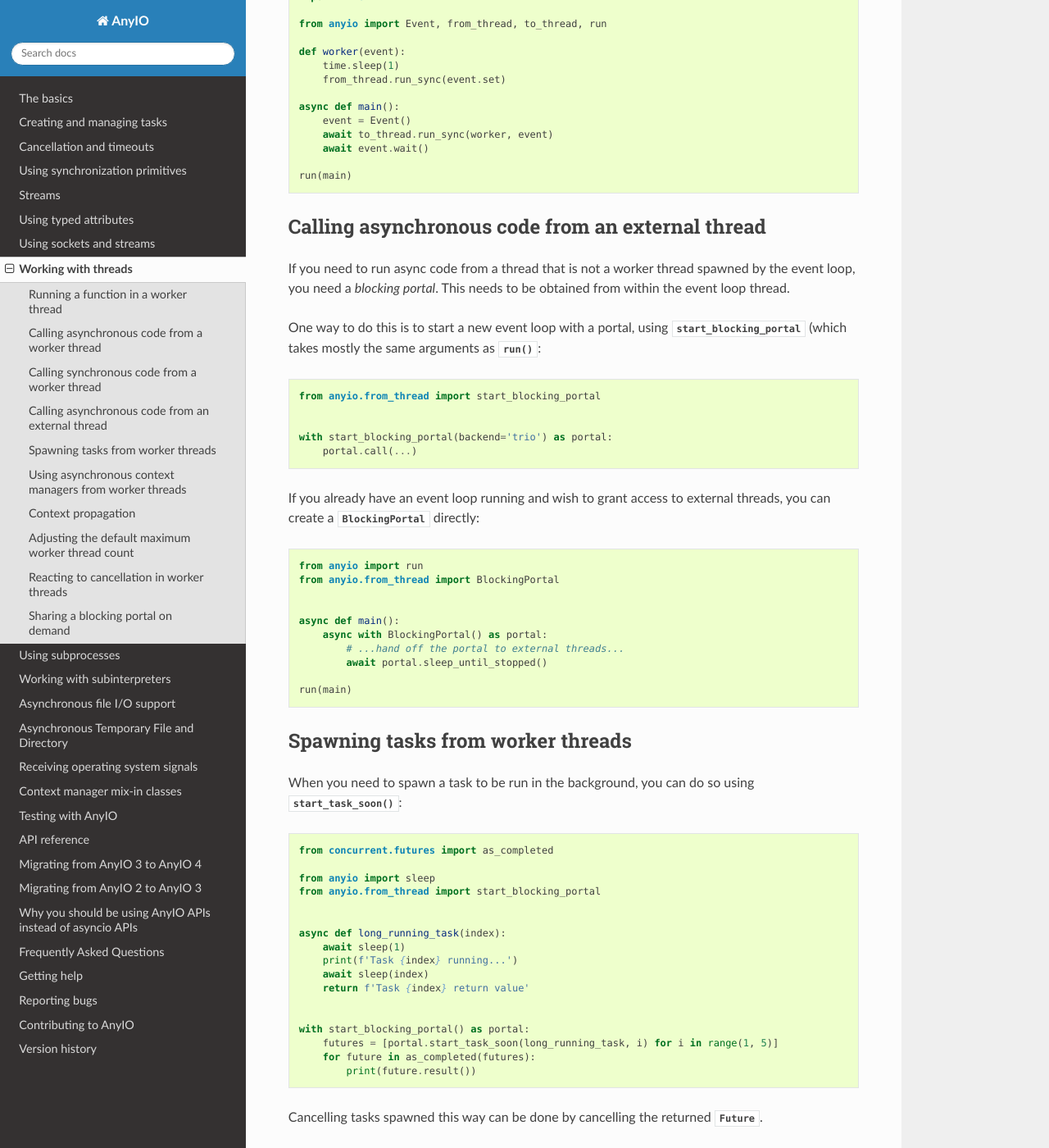
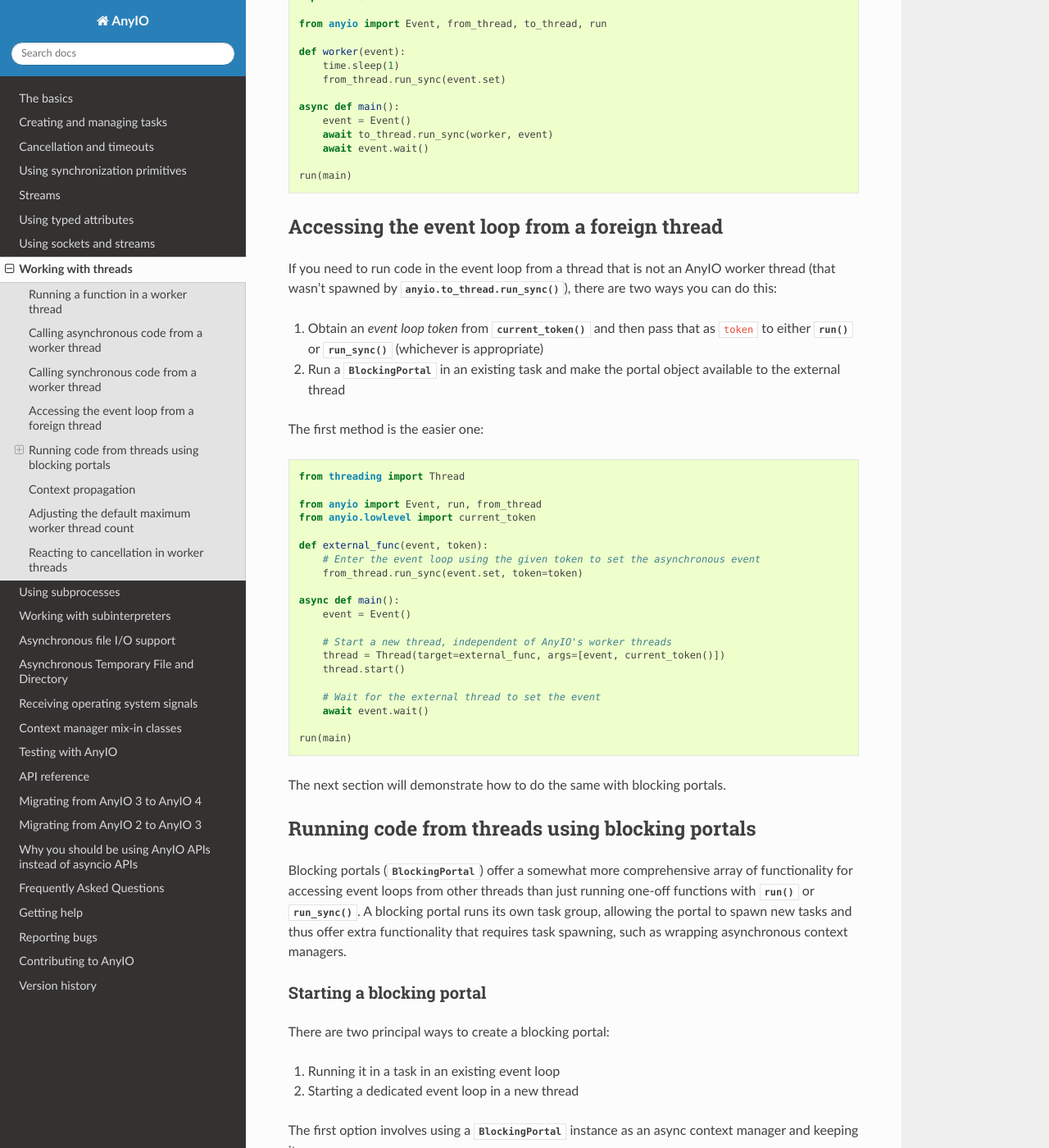
Before and after one commit to agronholm/anyio, a Sphinx documentation site: the page built from docs/threads.rst, in a window 1280 px wide and 1400 px high, scrolled down 1426 px. Shown: the whole window at 82% size. Built offline with Sphinx 7.4.7 and the Read the Docs theme 3.1.0, drawn with Linux system fonts in a browser that asks for light colours; the version number could not be read and is left out; some of the changed text lies outside the part shown.

Commit message:
Added support for using tokens to enter the event loop from foreign threads (#973)
Closes #256.

```diff
--- a/docs/api.rst
+++ b/docs/api.rst
@@ -213,8 +213,10 @@ Low level operations
 .. autofunction:: anyio.lowlevel.checkpoint
 .. autofunction:: anyio.lowlevel.checkpoint_if_cancelled
 .. autofunction:: anyio.lowlevel.cancel_shielded_checkpoint
+.. autofunction:: anyio.lowlevel.current_token
 
 .. autoclass:: anyio.lowlevel.RunVar
+.. autoclass:: anyio.lowlevel.EventLoopToken
 
 Testing and debugging
 ---------------------
@@ -237,5 +239,7 @@ Exceptions
 .. autoexception:: anyio.DelimiterNotFound
 .. autoexception:: anyio.EndOfStream
 .. autoexception:: anyio.IncompleteRead
+.. autoexception:: anyio.NoEventLoopError
+.. autoexception:: anyio.RunFinishedError
 .. autoexception:: anyio.TypedAttributeLookupError
 .. autoexception:: anyio.WouldBlock
--- a/docs/threads.rst
+++ b/docs/threads.rst
@@ -74,42 +74,107 @@ to be called inside the event loop thread using :func:`~from_thread.run_sync`::
 
     run(main)
 
-Calling asynchronous code from an external thread
--------------------------------------------------
+Accessing the event loop from a foreign thread
+----------------------------------------------
 
-If you need to run async code from a thread that is not a worker thread spawned by the
-event loop, you need a *blocking portal*. This needs to be obtained from within the
-event loop thread.
+If you need to run code in the event loop from a thread that is not an AnyIO worker
+thread (that wasn't spawned by :func:`anyio.to_thread.run_sync`), there are two ways you
+can do this:
 
-One way to do this is to start a new event loop with a portal, using
-:class:`~from_thread.start_blocking_portal` (which takes mostly the same arguments as
-:func:`~run`::
+#. Obtain an *event loop token* from :func:`~.lowlevel.current_token` and then pass that
+   as ``token`` to either :func:`~.from_thread.run` or :func:`~.from_thread.run_sync`
+   (whichever is appropriate)
+#. Run a :class:`~.from_thread.BlockingPortal` in an existing task and make the portal
+   object available to the external thread
+
+The first method is the easier one::
+
+    from threading import Thread
+
+    from anyio import Event, run, from_thread
+    from anyio.lowlevel import current_token
+
+    def external_func(event, token):
+        # Enter the event loop using the given token to set the asynchronous event
+        from_thread.run_sync(event.set, token=token)
+
+    async def main():
+        event = Event()
+
+        # Start a new thread, independent of AnyIO's worker threads
+        thread = Thread(target=external_func, args=[event, current_token()])
+        thread.start()
+
+        # Wait for the external thread to set the event
+        await event.wait()
+
+    run(main)
+
+The next section will demonstrate how to do the same with blocking portals.
+
+Running code from threads using blocking portals
+------------------------------------------------
+
+Blocking portals (:class:`~.from_thread.BlockingPortal`) offer a somewhat more
+comprehensive array of functionality for accessing event loops from other threads than
+just running one-off functions with :func:`~.from_thread.run` or
+:func:`~.from_thread.run_sync`. A blocking portal runs its own task group, allowing the
+portal to spawn new tasks and thus offer extra functionality that requires task
+spawning, such as wrapping asynchronous context managers.
+
+Starting a blocking portal
+++++++++++++++++++++++++++
+
+There are two principal ways to create a blocking portal:
+
+#. Running it in a task in an existing event loop
+#. Starting a dedicated event loop in a new thread
+
+The first option involves using a :class:`~.BlockingPortal` instance as an async context
+manager and keeping it open::
+
+    from anyio import to_thread, run
+    from anyio.from_thread import BlockingPortal
+
+
+    async def async_func() -> None:
+        print("This runs on the event loop")
+
+
+    def sync_func_run_in_thread(portal: BlockingPortal) -> None:
+        portal.call(async_func)
+
+
+    async def main():
+        async with BlockingPortal() as portal:
+            # Here the portal stays open until the worker thread has run the function
+            await to_thread.run_sync(sync_func_run_in_thread, portal)
+
+
+    run(main)
+
+The second option using :func:`~.from_thread.start_blocking_portal` to launch a new
+event loop in its own dedicated thread::
 
     from anyio.from_thread import start_blocking_portal
 
 
-    with start_blocking_portal(backend='trio') as portal:
-        portal.call(...)
-
-If you already have an event loop running and wish to grant access to external threads,
-you can create a :class:`~.BlockingPortal` directly::
-
-    from anyio import run
-    from anyio.from_thread import BlockingPortal
+    async def async_func() -> None:
+        print("This runs on the event loop")
 
 
-    async def main():
-        async with BlockingPortal() as portal:
-            # ...hand off the portal to external threads...
-            await portal.sleep_until_stopped()
+    with start_blocking_portal() as portal:
+        portal.call(async_func)
 
-    run(main)
+.. note:: The event loop is shut down as soon as you exit the context manager.
 
-Spawning tasks from worker threads
-----------------------------------
+Spawning tasks
+++++++++++++++
 
-When you need to spawn a task to be run in the background, you can do so using
-:meth:`~.BlockingPortal.start_task_soon`::
+To spawn a task from the blocking portal, you can use
+:meth:`~.BlockingPortal.start_task_soon`. It will return a
+:class:`~concurrent.futures.Future` object that you can wait on to get the result when
+the task finishes::
 
     from concurrent.futures import as_completed
 
@@ -155,8 +220,8 @@ to signal readiness by calling ``task_status.started()``::
         print('Task has finished with return value', return_value)
 
 
-Using asynchronous context managers from worker threads
--------------------------------------------------------
+Using asynchronous context managers
++++++++++++++++++++++++++++++++++++
 
 You can use :meth:`~.BlockingPortal.wrap_async_context_manager` to wrap an asynchronous
 context managers as a synchronous one::
@@ -178,6 +243,29 @@ context managers as a synchronous one::
 
 .. note:: You cannot use wrapped async context managers in synchronous callbacks inside
    the event loop thread.
+
+Starting an on-demand, shared blocking portal
++++++++++++++++++++++++++++++++++++++++++++++
+
+If you're building a synchronous API that needs to start a blocking portal on demand,
+you might need a more efficient solution than just starting a blocking portal for each
+call. To that end, you can use :class:`~.from_thread.BlockingPortalProvider`::
+
+    from anyio.from_thread import BlockingPortalProvider
+
+    class MyAPI:
+        def __init__(self, async_obj) -> None:
+            self._async_obj = async_obj
+            self._portal_provider = BlockingPortalProvider()
+
+        def do_stuff(self) -> None:
+            with self._portal_provider as portal:
+                portal.call(self._async_obj.do_async_stuff)
+
+Now, no matter how many threads call the ``do_stuff()`` method on a ``MyAPI`` instance
+at the same time, the same blocking portal will be used to handle the async calls
+inside. It's easy to see that this is much more efficient than having each call spawn
+its own blocking portal.
 
 Context propagation
 -------------------
@@ -209,10 +297,10 @@ maximum of 40 threads to be spawned. You can adjust this limit like this::
 Reacting to cancellation in worker threads
 ------------------------------------------
 
-While there is no mechanism in Python to cancel code running in a thread, AnyIO provides a
-mechanism that allows user code to voluntarily check if the host task's scope has been cancelled,
-and if it has, raise a cancellation exception. This can be done by simply calling
-:func:`from_thread.check_cancelled`::
+While there is no mechanism in Python to cancel code running in a thread, AnyIO provides
+a mechanism that allows user code to voluntarily check if the host task's scope has been
+cancelled, and if it has, raise a cancellation exception. This can be done by simply
+calling :func:`from_thread.check_cancelled`::
 
     import time
 
@@ -227,27 +315,3 @@ and if it has, raise a cancellation exception. This can be done by simply callin
     async def foo():
         with move_on_after(3):
             await to_thread.run_sync(sync_function)
-
-
-Sharing a blocking portal on demand
------------------------------------
-
-If you're building a synchronous API that needs to start a blocking portal on demand,
-you might need a more efficient solution than just starting a blocking portal for each
-call. To that end, you can use :class:`~.from_thread.BlockingPortalProvider`::
-
-    from anyio.from_thread import BlockingPortalProvider
-
-    class MyAPI:
-        def __init__(self, async_obj) -> None:
-            self._async_obj = async_obj
-            self._portal_provider = BlockingPortalProvider()
-
-        def do_stuff(self) -> None:
-            with self._portal_provider as portal:
-                portal.call(self._async_obj.do_async_stuff)
-
-Now, no matter how many threads call the ``do_stuff()`` method on a ``MyAPI`` instance
-at the same time, the same blocking portal will be used to handle the async calls
-inside. It's easy to see that this is much more efficient than having each call spawn
-its own blocking portal.
--- a/docs/versionhistory.rst
+++ b/docs/versionhistory.rst
@@ -5,6 +5,11 @@ This library adheres to `Semantic Versioning 2.0 <http://semver.org/>`_.
 
 **UNRELEASED**
 
+- Added the ability to enter the event loop from foreign (non-worker) threads by
+  passing the return value of ``anyio.lowlevel.current_token()`` to
+  ``anyio.from_thread.run()`` and ``anyio.from_thread.run_sync()`` as the ``token``
+  (`#256 <https://github.com/agronholm/anyio/issues/256>`_)
+  keyword argument
 - Added pytest option (``anyio_mode = "auto"``) to make the pytest plugin automatically
   handle all async tests
 - Set ``None`` as the default type argument for ``anyio.abc.TaskStatus``
--- a/src/anyio/__init__.py
+++ b/src/anyio/__init__.py
@@ -18,6 +18,8 @@ from ._core._exceptions import ConnectionFailed as ConnectionFailed
 from ._core._exceptions import DelimiterNotFound as DelimiterNotFound
 from ._core._exceptions import EndOfStream as EndOfStream
 from ._core._exceptions import IncompleteRead as IncompleteRead
+from ._core._exceptions import NoEventLoopError as NoEventLoopError
+from ._core._exceptions import RunFinishedError as RunFinishedError
 from ._core._exceptions import TypedAttributeLookupError as TypedAttributeLookupError
 from ._core._exceptions import WouldBlock as WouldBlock
 from ._core._fileio import AsyncFile as AsyncFile
```
Also changed, not shown: 8 other files.
